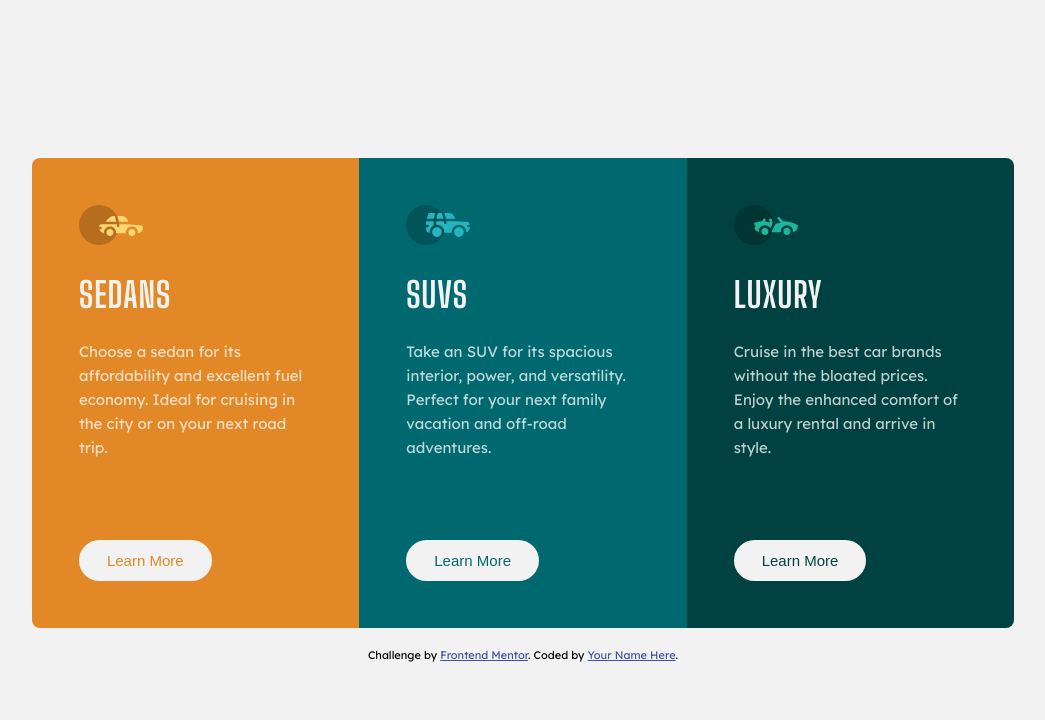
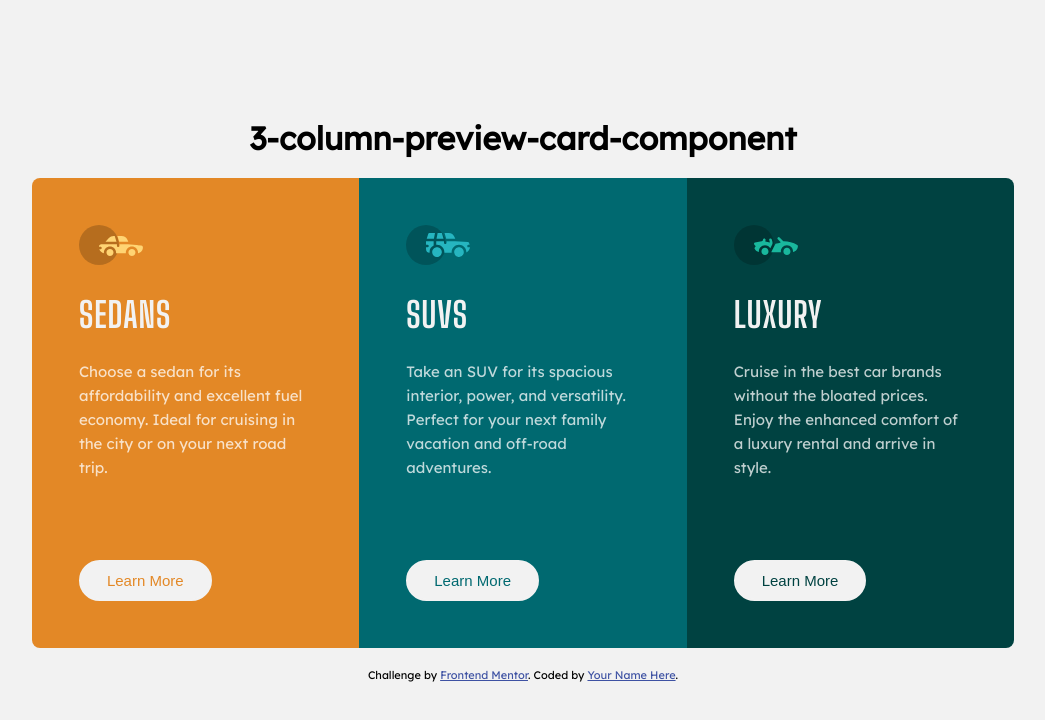
Before and after one commit to m0nagamal/3-column-preview-card-component, a plain HTML site: page index.html in a window 1280 px wide. Shown: the whole page, without its empty margins (117-1162 px from the left). Drawn offline with Linux system fonts and the light colour scheme.

Commit message:
Update html file

```diff
--- a/index.html
+++ b/index.html
@@ -37,7 +37,7 @@
     </head>
     <body>
         <main>
-            <h1 hidden>3-column-preview-card-component</h1>
+            <h1>3-column-preview-card-component</h1>
             <div class="content">
                 <div class="col sedans">
                     <figure>
```
